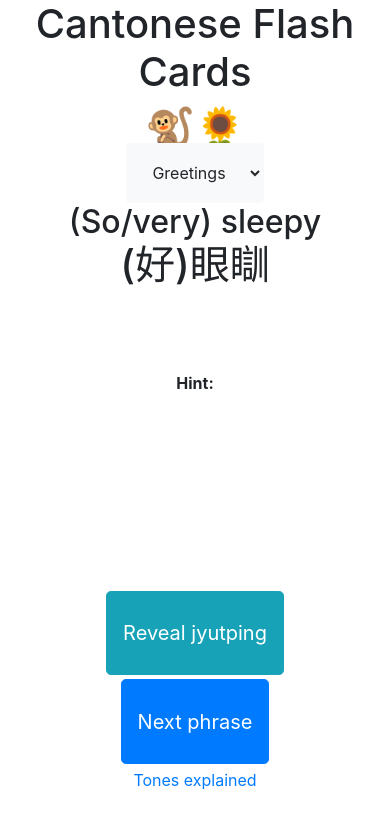
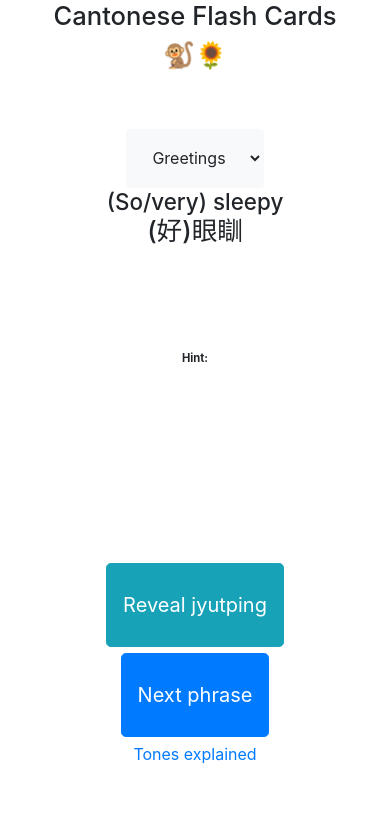
Before and after one commit to codingkudu/cantonese-on-the-go, an Angular app: page / in a window 390 px wide. Shown: the top 828 px of the page. Built offline with nearby package versions, Linux system fonts and the light colour scheme.

Commit message:
update styling for small phones

```diff
--- a/src/app/app.component.css
+++ b/src/app/app.component.css
@@ -1,3 +1,5 @@
+@media all and (min-width: 300px)  {  h1  { font-size:1.6em;  } h2 { font-size:1.4em;  } p { font-size:0.7em; } div { margin-left: 5px; margin-right: 5px; margin-top: 1px; margin-bottom: 1px; } }
+
 .flashcard {
   height: 100vh;
   text-align: center;
@@ -8,7 +10,7 @@ h2 {
 }
 
 .header {
-  height: 17vh;
+  height: 15vh;
 }
 
 select {
@@ -16,7 +18,7 @@ select {
 }
 
 .phrase {
-  height: 20vh;
+  height: 19vh;
 }
 
 .hint {
```
